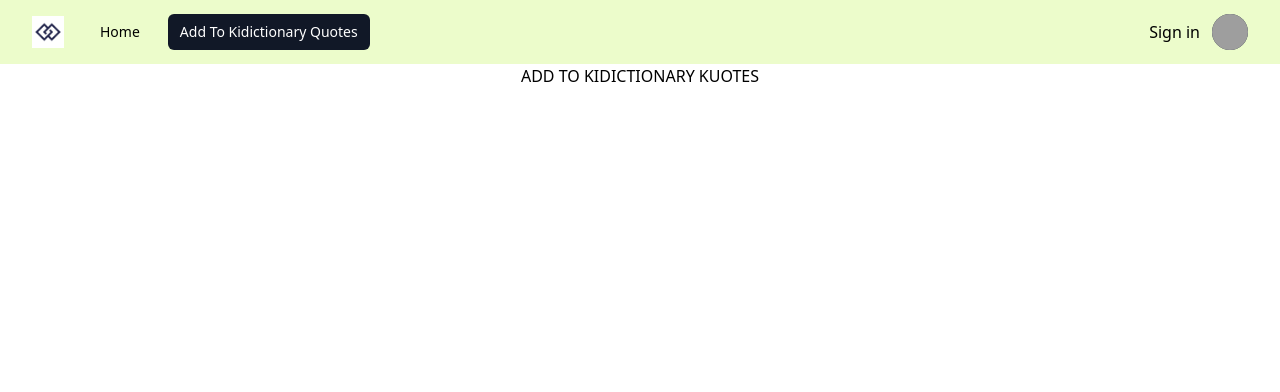
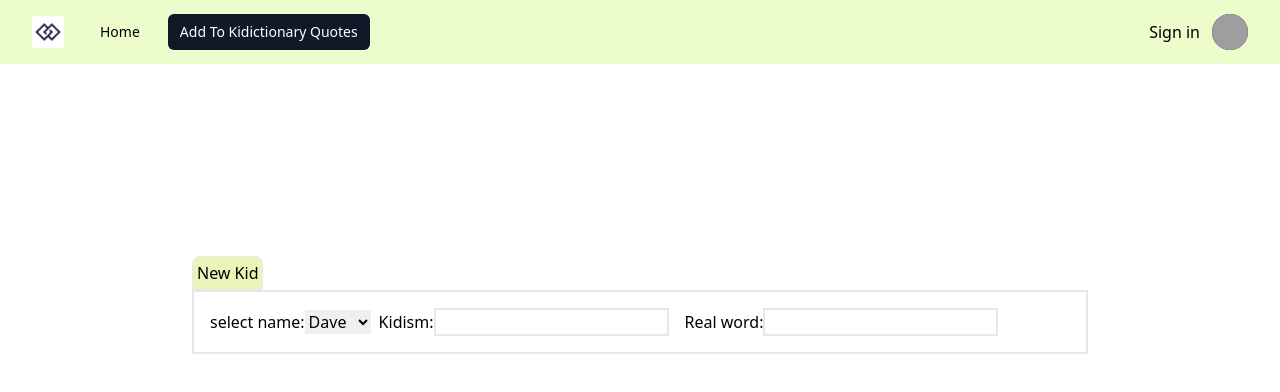
Before and after one commit to Gazdean/Funem-Kidsum-Lorem-Ipsum, a React (Vite) app: page /add-to-kidictionary-kuotes in a window 1280 px wide. Shown: the top 392 px of the page. Built offline with nearby package versions, Linux system fonts and the light colour scheme; grey boxes are pictures that could not be loaded.

Commit message:
start of add kidism form

```diff
--- a/src/pages/AddToKidictionaryKuotes.jsx
+++ b/src/pages/AddToKidictionaryKuotes.jsx
@@ -1,7 +1,38 @@
-import React from 'react'
+import React, { useState } from 'react'
+
+const kidsNames = ['Dave', 'Cindy', 'Sandy']
 
 export default function AddToKidictionaryKuotes() {
+  const [newPerson, setNewPerson] = useState(false)
   return (
-    <div className='text-center'>ADD TO KIDICTIONARY KUOTES</div>
+
+   <div className='m-48'>
+   <button className='bg-second border p-1 rounded-t-lg w-auto' onClick={() => setNewPerson(!newPerson)}>{newPerson ? 'Existing Kid' : 'New Kid'}</button>
+    <form className='border-2 p-4'>
+      {newPerson ?
+        <span id='name-container' className='p-2'>
+          <label htmlFor="name-input">Name:</label>
+          <input id='name-input' className='border-2 pl-1 pr-1'></input>
+        </span>
+        :
+        <span id='select-name-conatiner'>
+          <label htmlFor="select-name">select name:</label>
+          <select id="select-name">
+            {kidsNames.map((name, index) => (
+              <option key={name+index}>{name}</option>)
+            )}
+          </select>
+        </span>
+      }
+      <span id='new-kidism-container' className='p-2'>
+        <label htmlFor="new-kidism">Kidism:</label>
+        <input id='new-kidism' className='border-2'></input>
+      </span>
+      <span id='real-woed-container' className='p-2 '>
+        <label htmlFor="real-word">Real word:</label>
+        <input id='real-word' className='border-2'></input>
+      </span>
+    </form>
+   </div>
   )
 }
--- a/utilities.js
+++ b/utilities.js
@@ -116,5 +116,5 @@ function createPlaceholderTextArr(obj, numParagraphs, numWords, loremIpsum) {
     return placeHolderTextArr
 }
 
-module.exports = {numOptions, getRandomNum, getRandomNumDiffFromLast, createPlaceholderTextArr}
-// export {numOptions, getRandomNum, getRandomNumDiffFromLast, createPlaceholderTextArr}
+// module.exports = {numOptions, getRandomNum, getRandomNumDiffFromLast, createPlaceholderTextArr}
+export {numOptions, getRandomNum, getRandomNumDiffFromLast, createPlaceholderTextArr}
```
